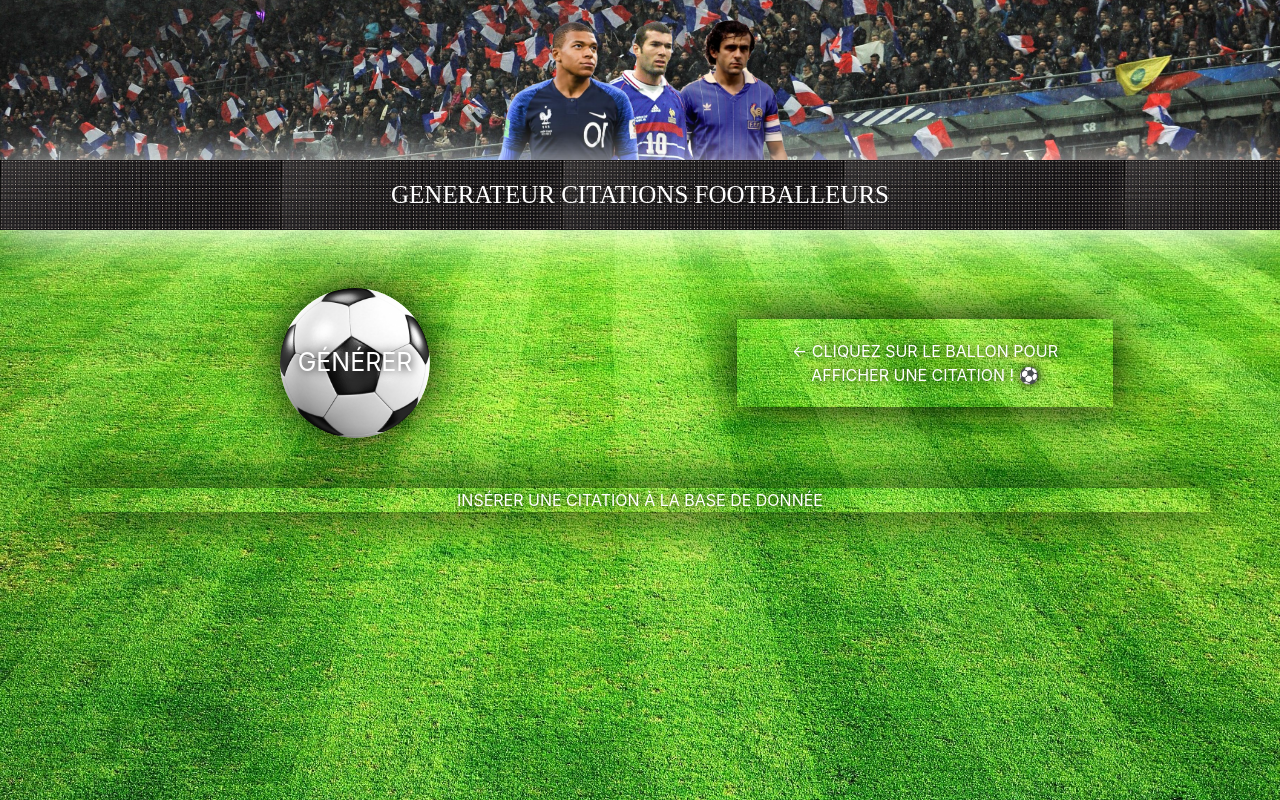
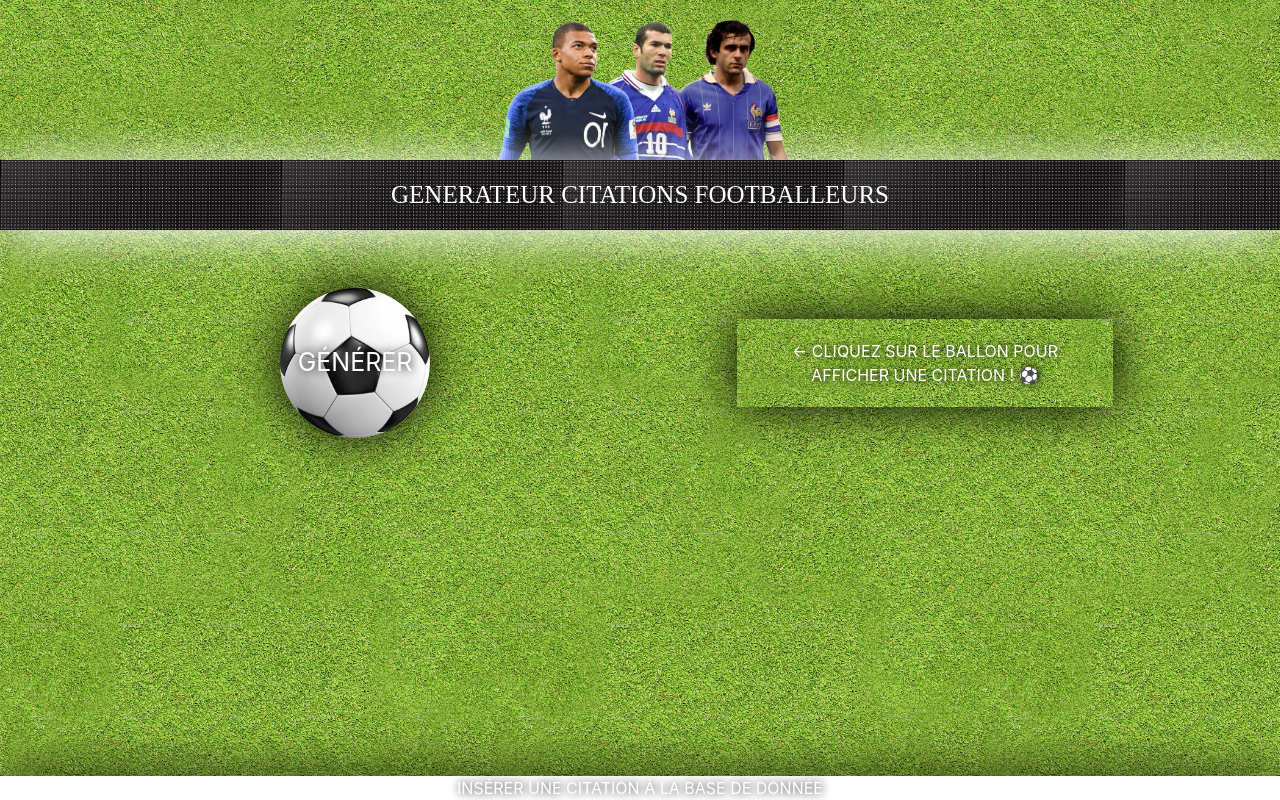
Before and after one commit to Kellian1998/quotegenerator, a PHP site: page / in a window 1280 px wide. Run offline with PHP 8.4, Linux system fonts and the light colour scheme; some web fonts are replaced.

Commit message:
Mise a jour

```diff
--- a/style/style.css
+++ b/style/style.css
@@ -7,12 +7,11 @@ font-family: 'Raleway Dots', ;
 
 body{
     margin:0;
+    background-image:url(../img/background.jpg);
+    background-size: contain;
 }
 
 .top{
-    background-image:url(../img/background-top.jpg);
-    background-repeat: no-repeat;
-    background-size: cover;
     background-position-y: -135px;
     width:100%;
     height:20vh;
@@ -23,11 +22,7 @@ body{
 }
 
 .bottom{
-    background-image:url(../img/background.png);
-    background-repeat: no-repeat;
-    background-size: cover;
     width:100%;
-    height:200vh;
 }
 
 #panopub{
@@ -135,10 +130,14 @@ a:hover{
 }
 
 .insert{
+    background-color: white;
     display: flex;
     justify-content: center;
     align-items: center;
     height:auto;
+    bottom:0px;
+    left:0px;
+    position: fixed;
     box-shadow: 0px 0px 50px rgb(0, 0, 0);
     text-shadow: rgb(0, 0, 0) 1px 0 10px;
 }
@@ -169,27 +168,3 @@ a:hover{
     margin:0 auto;
     margin-bottom: 20px;
 }
-
-@media screen and (min-width: 1024px) and (max-width: 1440px) {
-
-    .bottom{
-        height:80vh;
-    }
-
-  }
-
-  @media screen and (min-width: 425px) and (max-width: 768px) {
-
-    .bottom{
-        height:140vh;
-    }
-
-  }
-
-  @media screen and (min-width: 375px) and (max-width: 425px) {
-
-    .bottom{
-        height:150vh;
-    }
-
-  }
```
Also changed, not shown: img/background.jpg (added), img/background.png (deleted), 2 other files.
